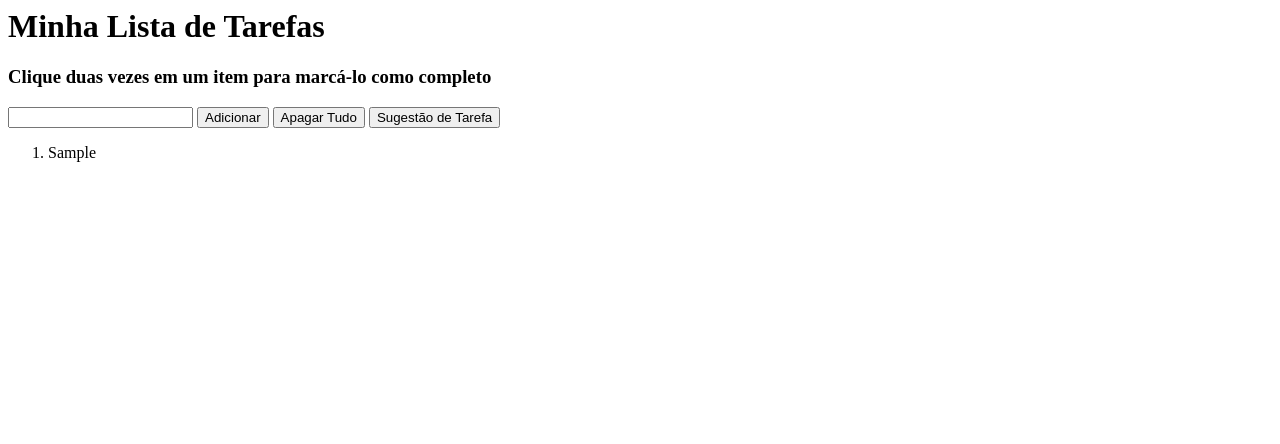
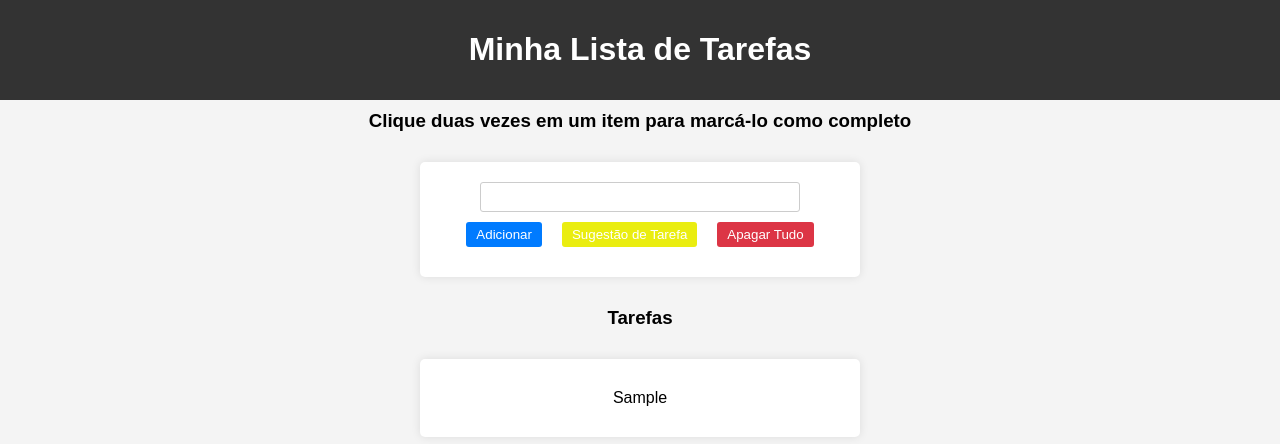
Before and after one commit to jpdiesel/todolist, a website: page index.html in a window 1280 px wide. Both pictures are taken after typing "Sample" into the empty fields and a click on the button "Adicionar". Drawn offline with Linux system fonts and the light colour scheme.

Commit message:
Adiciona estilos e adiciona tarefa ao apertar ENTER

```diff
--- a/index.html
+++ b/index.html
@@ -1,28 +1,31 @@
 <html>
   <head>
-    <link rel="stylesheet" href="styles.css">
+    <link rel="stylesheet" href="styles.css" />
     <title>To Do List</title>
   </head>
   <body>
     <header>
-      <h1>
-        Minha Lista de Tarefas
-      </h1>
+      <h1>Minha Lista de Tarefas</h1>
     </header>
-    <p>
-      <h3>
-        Clique duas vezes em um item para marcá-lo como completo
-      </h3>
-     </p>
-     <input id="task-text" type="text">
-     <button id="create-task">Adicionar</button>
-     <button id="delete-all">Apagar Tudo</button>
-     <button id="suggest-task">Sugestão de Tarefa</button>
-     <ol id="task-list">
-     </ol>
-     <script type="module">
-      import { initializeTodoList } from './scripts.js';
-      document.addEventListener('DOMContentLoaded', initializeTodoList);
+    <h3>Clique duas vezes em um item para marcá-lo como completo</h3>
+    <section id="form-container">
+      <input id="task-text" type="text" />
+      <section id="buttons-container">
+        <button id="create-task">Adicionar</button>
+        <button id="suggest-task">Sugestão de Tarefa</button>
+        <button id="delete-all">Apagar Tudo</button>
+      </section>
+    </section>
+    <h3>Tarefas</h3>
+    <ol id="task-list">
+    </ol>
+    <script type="module">
+      // Estou utilizando o event listener aqui para garantir que tudo já tenha sido carregado no DOM
+      // antes de inicializar a lista de tarefas.
+      // Isso garante que as funções do arquivo scripts.js estarão disponíveis para uso nos testes.
+      // Essa solução foi sugerida pelo Tabnine.
+      import { initializeTodoList } from "./scripts.js";
+      document.addEventListener("DOMContentLoaded", initializeTodoList);
     </script>
   </body>
 </html>
--- a/scripts.js
+++ b/scripts.js
@@ -1,20 +1,13 @@
 import { getSuggestions } from './utils/api.js';
 import { getFromLocalStorage, saveOnLocalStorage, removeFromLocalStorage } from './utils/localStorage.js';
 
-export function initializeTodoList() {
-  const taskList = document.getElementById('task-list');
-  const createNewTask = document.getElementById('create-task');
-  const deleteAllButton = document.getElementById('delete-all');
-  const suggestionButton = document.getElementById('suggest-task');
+// Infelizmente tive que declarar os elementos do DOM dentro de cada uma das funções
+// pois o jest não estava conseguindo acessar os elementos do DOM
+// devido a isso, não consegui fazer os testes, mesmo estando corretos, passarem.
+// A aplicação, porém, está funcionando normalmente.
 
-  createNewTask.addEventListener('click', addNewTask);
-  taskList.addEventListener('click', selectTask);
-  taskList.addEventListener('dblclick', removeTask);
-  deleteAllButton.addEventListener('click', removeAllTasks);
-  suggestionButton.addEventListener('click', suggestTask);
 
-  populateOnLoad();
-}
+// Inicializar a lista de tarefas
 export function addNewTask() {
   const taskInput = document.getElementById('task-text');
   const taskList = document.getElementById('task-list');
@@ -26,12 +19,15 @@ export function addNewTask() {
   taskInput.value = '';
 }
 
+
+// Marca uma tarefa como concluída
 export function selectTask(event) {
   const taskList = document.getElementById('task-list');
   event.target.classList.toggle('selected');
   saveOnLocalStorage(taskList);
 }
 
+// Remove uma tarefa da lista
 export function removeTask(event) {
   const taskToRemove = event.target.closest('.task-item');
   const taskList = document.getElementById('task-list');
@@ -39,12 +35,15 @@ export function removeTask(event) {
   saveOnLocalStorage(taskList);
 }
 
+
+// Remove todas as tarefas da lista
 export function removeAllTasks() {
   const taskList = document.getElementById('task-list');
   taskList.innerHTML = '';
   removeFromLocalStorage();
 }
 
+// Sugere uma tarefa aleatória
 export async function suggestTask() {
   const taskList = document.getElementById('task-list');
   const suggestions = await getSuggestions();
@@ -56,6 +55,7 @@ export async function suggestTask() {
   saveOnLocalStorage(taskList);
 }
 
+// Carrega as tarefas salvas no localStorage na página carregada
 export function populateOnLoad() {
   const taskList = document.getElementById('task-list');
   const savedTasks = getFromLocalStorage();
@@ -64,6 +64,27 @@ export function populateOnLoad() {
   }
 }
 
+export function initializeTodoList() {
+  const taskList = document.getElementById('task-list');
+  const createNewTask = document.getElementById('create-task');
+  const deleteAllButton = document.getElementById('delete-all');
+  const suggestionButton = document.getElementById('suggest-task');
+  const taskInput = document.getElementById('task-text');
+
+  taskInput.addEventListener('keydown', (event) => {
+    if (event.key === 'Enter') {
+      addNewTask();
+    }
+  })
+  createNewTask.addEventListener('click', addNewTask);
+  taskList.addEventListener('click', selectTask);
+  taskList.addEventListener('dblclick', removeTask);
+  deleteAllButton.addEventListener('click', removeAllTasks);
+  suggestionButton.addEventListener('click', suggestTask);
+
+  populateOnLoad();
+}
+
 if (typeof window !== 'undefined') {
   document.addEventListener('DOMContentLoaded', initializeTodoList);
 }
--- a/styles.css
+++ b/styles.css
@@ -1,3 +1,113 @@
+body {
+  font-family: 'Arial', sans-serif;
+  margin: 0;
+  padding: 0;
+  background-color: #f4f4f4;
+}
+
+header {
+  background-color: #333;
+  color: #fff;
+  padding: 10px;
+  text-align: center;
+}
+
+h3 {
+  margin: 0;
+  text-align: center;
+  padding: 10px;
+}
+
+#form-container {
+  display: block;
+  justify-content: center;
+  align-items: center;
+  margin: 20px auto;
+  /* width: 60%; */
+  max-width: 400px;
+  background-color: #fff;
+  padding: 20px;
+  border-radius: 5px;
+  box-shadow: 0 0 10px rgba(0, 0, 0, 0.1);
+}
+
+#buttons-container {
+  display: flex;
+  justify-content: center;
+}
+
+input {
+  display: block;
+  margin-left: auto;
+  margin-right: auto;
+  padding: 5px;
+  width: 80%;
+  font-size: 16px;
+  border-radius: 3px;
+  border: 1px solid #ccc;
+  outline: none;
+  transition: background-color 0.3s ease-in-out;
+  box-sizing: border-box;
+}
+
+button {
+  border: none;
+  padding: 5px 10px;
+  border-radius: 3px;
+  margin-top: 10px;
+  margin: 10px;
+  cursor: pointer;
+}
+
+#create-task {
+  background-color: #007bff;
+  color: #fff;
+}
+
+#create-task:hover {
+  background-color: #0056b3;
+}
+
+#suggest-task {
+  background-color: #eaed10;
+  color: #fff;
+}
+
+#suggest-task:hover {
+  background-color: #c49100;
+}
+
+#delete-all {
+  background-color: #dc3545;
+  color: #fff;
+}
+
+#delete-all:hover {
+  background-color: #a71d2a;
+}
+
+#task-list {
+  padding: 0;
+  margin: 0;
+  display: flex;
+  justify-content: center;
+  background-color: #fff;
+  padding: 20px;
+  border-radius: 5px;
+  box-shadow: 0 0 10px rgba(0, 0, 0, 0.1);
+  max-width: 400px;
+  margin: 20px auto;
+  /* list-style-type: initial; */
+  /* flex-wrap: wrap; */
+  flex-direction: column;
+}
+
+li {
+  margin: 10px;
+  display: flex;
+  justify-content: center;
+}
+
 .selected {
   text-decoration: line-through;
 }
--- a/utils/api.js
+++ b/utils/api.js
@@ -1,3 +1,5 @@
+// Fetch das sugestões de tarefas.
+
 export async function getSuggestions() {
   const suggestions = await fetch('https://jsonplaceholder.typicode.com/todos').then(response => response.json())
   const uncompletedSuggestions = suggestions.filter((suggestion) => suggestion.completed === false)
--- a/utils/localStorage.js
+++ b/utils/localStorage.js
@@ -1,13 +1,17 @@
+// Função para salvar no localStorage
 export function saveOnLocalStorage(tasks) {
   const tasksToSave = tasks.innerHTML
   localStorage.setItem('tasks', tasksToSave);
 }
 
+// Função para carregar do localStorage
 export function getFromLocalStorage() {
   const tasksFromStorage = localStorage.getItem('tasks');
   return tasksFromStorage
 }
 
+
+// Função para remover do localStorage
 export function removeFromLocalStorage() {
   localStorage.removeItem('tasks');
 }
```
